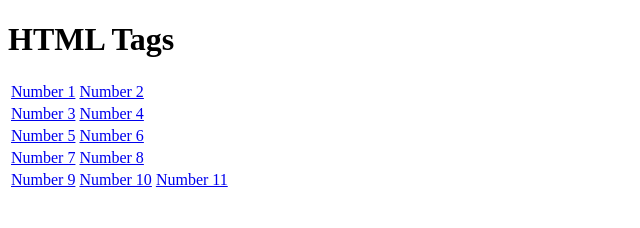
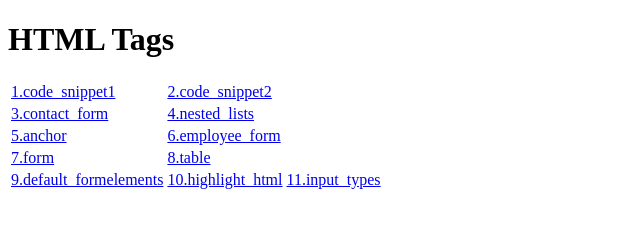
Before and after one commit to sreekanthkumarraju/day-11-task, a plain HTML site: page index.html in a window 1280 px wide. Shown: the whole page, without its empty margins (0-640 px from the left). Drawn offline with Linux system fonts and the light colour scheme.

Commit message:
Add files via upload

```diff
--- a/index.html
+++ b/index.html
@@ -12,40 +12,40 @@
      <table>
          <tbody>
              <tr>
-               <td><a href="code_snippet1.html" target="_blank">Number 1</a></td>
+               <td><a href="code_snippet1.html" target="_blank">1.code_snippet1</a></td>
                 <td>
-                    <a href="code_snippet2.html" target="_blank">Number 2</a></td>
+                    <a href="code_snippet2.html" target="_blank">2.code_snippet2</a></td>
              </tr>
 
              <tr>
                <td>
-                <a href="contact_form.html" target="_blank">Number 3</a></td>
+                <a href="contact_form.html" target="_blank">3.contact_form</a></td>
                <td>
-                 <a href="nested_lists.html" target="_blank">Number 4</a></td>
+                 <a href="nested_lists.html" target="_blank">4.nested_lists</a></td>
              </tr>
 
           <tr>
             <td>
-              <a href="anchor.html" target="_blank">Number 5</a></td>
+              <a href="anchor.html" target="_blank"> 5.anchor</a></td>
             <td>
 
-               <a href="employee_form.html" target="_blank">Number 6</a></td>
+               <a href="employee_form.html" target="_blank">6.employee_form</a></td>
           </tr>
 
         <tr>
            <td>
-              <a href="form.html" target="_blank">Number 7</a></td>
+              <a href="form.html" target="_blank">7.form</a></td>
             <td>
-              <a href="table.html" target="_blank">Number 8</a></td>
+              <a href="table.html" target="_blank">8.table</a></td>
         </tr>
 
         <tr>
           <td>
-           <a href="default_formelements.html" target="_blank"> Number 9</a></td>
+           <a href="default_formelements.html" target="_blank">9.default_formelements</a></td>
           <td>
-           <a href="highlight_html.html" target="_blank">Number 10</a></td>
+           <a href="highlight_html.html" target="_blank">10.highlight_html</a></td>
           <td>
-           <a href="input_types.html" target="_blank">Number 11</a></td>
+           <a href="input_types.html" target="_blank">11.input_types</a></td>
         </tr>
 
       </tbody>
```
